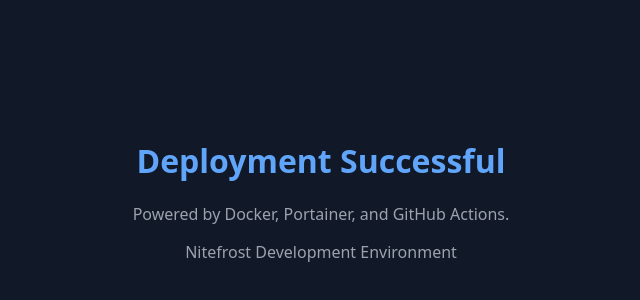
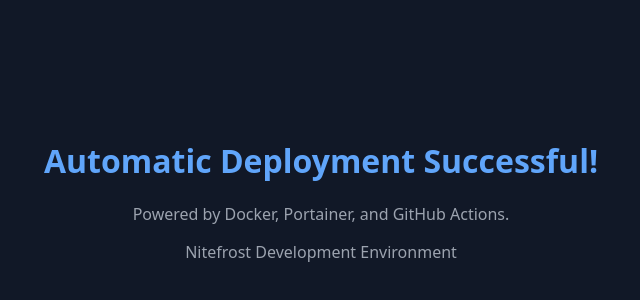
Before and after one commit to MattGayheart/template-test, a plain HTML site: page index.html in a window 1280 px wide. Shown: the part 202-502 px from the top of the page, without its empty margins (319-959 px from the left). Drawn offline with Linux system fonts and the light colour scheme.

Commit message:
Test reusable automatic deployment

```diff
--- a/index.html
+++ b/index.html
@@ -22,7 +22,7 @@
 </head>
 <body>
   <main>
-    <h1>Deployment Successful</h1>
+    <h1>Automatic Deployment Successful!</h1>
     <p>Powered by Docker, Portainer, and GitHub Actions.</p>
     <p>Nitefrost Development Environment</p>
   </main>
```
